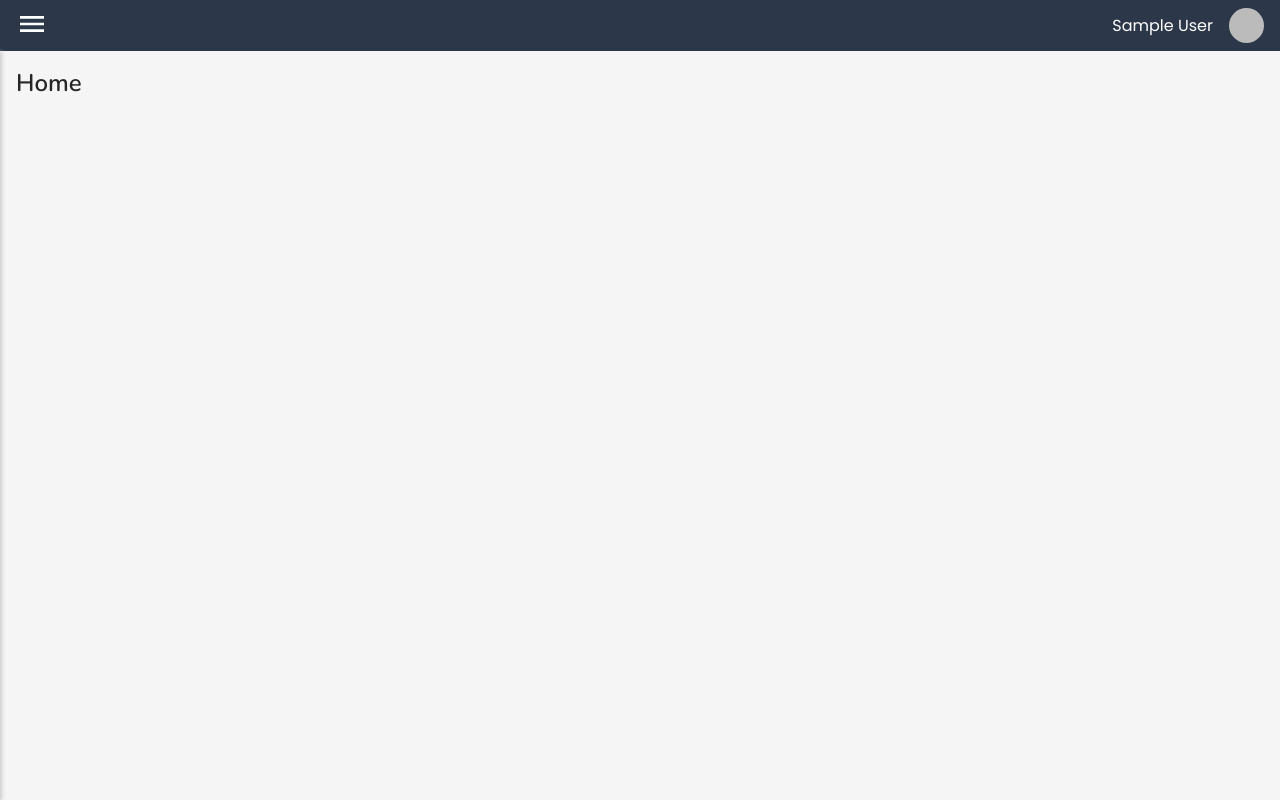
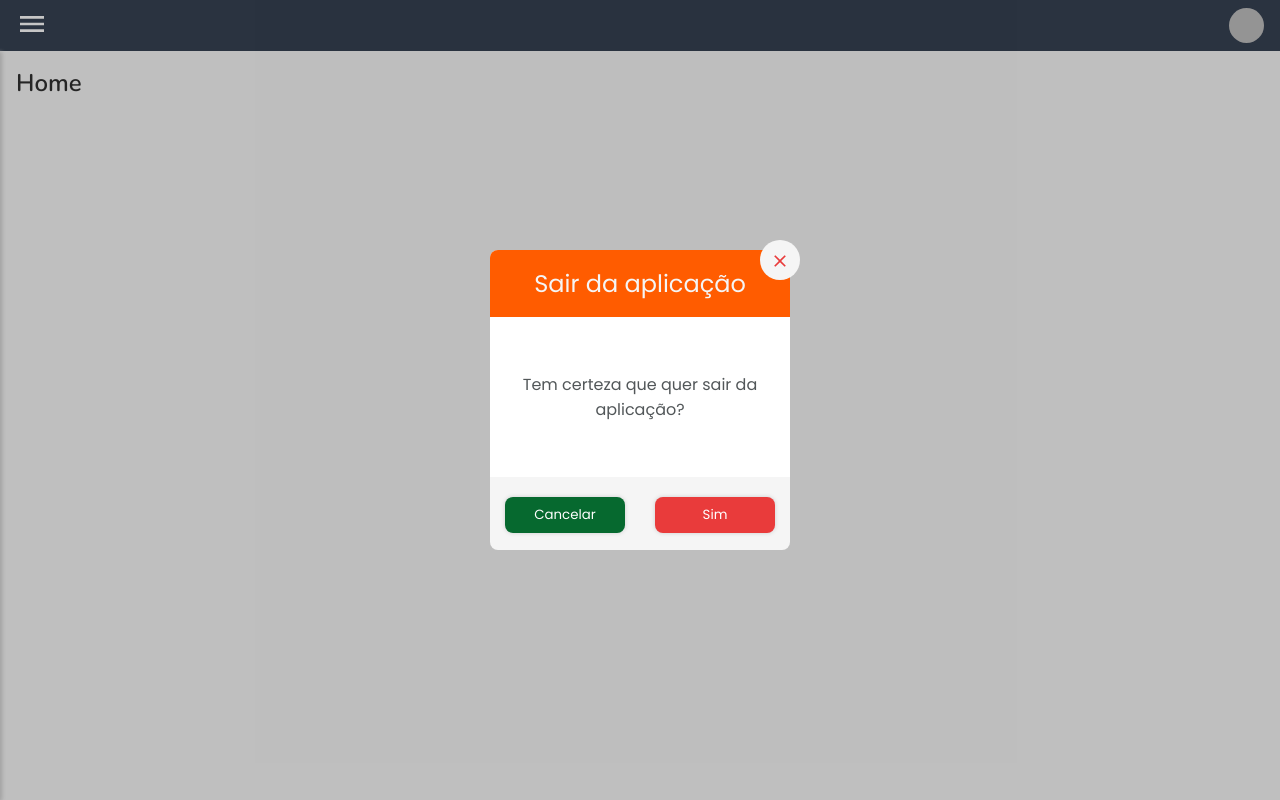
Before and after one commit to rodolfomariano/login-and-upload-on-firebase, a Next.js app: page /app/Home in a window 1280 px wide. Built offline with nearby package versions, Linux system fonts and the light colour scheme; no server answers; sample sign-in values are in the browser's storage.

Commit message:
Add animation on modal

```diff
--- a/src/components/ModalExit/index.tsx
+++ b/src/components/ModalExit/index.tsx
@@ -6,14 +6,22 @@ import { MdClose } from "react-icons/md"
 import { useModalExit } from '../../context/OpenModalExit'
 
 import styles from './styles.module.scss'
+import { useEffect, useState } from "react"
 
 export function ModalExit() {
   const { isModalOpen, setIsModalOpen } = useModalExit()
+  const [useAnimation, setUseAnimation] = useState(``)
 
   const router = useRouter()
 
   function handleCloseModal() {
     setIsModalOpen(false)
+
+    setTimeout(() => {
+      setUseAnimation(`${styles.hidden}`)
+    }, 700)
+    setUseAnimation(`${styles.hiddenZoomOut}`)
+
   }
 
   async function handleExit() {
@@ -22,8 +30,8 @@ export function ModalExit() {
   }
 
   return (
-    <div className={isModalOpen ? styles.container : `${styles.container} ${styles.hidden}`}>
-      <div className={styles.content}>
+    <div className={isModalOpen ? styles.container : `${styles.container} ${useAnimation}`}>
+      <div className={isModalOpen ? styles.content : `${styles.content} ${styles.hiddenZoomOut}`} >
         <header>
           Sair da aplicação
           <button onClick={handleCloseModal}>
--- a/src/components/ModalExit/styles.module.scss
+++ b/src/components/ModalExit/styles.module.scss
@@ -1,6 +1,7 @@
 .container {
   position: fixed;
   top: 0;
+  z-index: 190;
   width: 100%;
   height: 100vh;
 
@@ -16,11 +17,15 @@
     height: 300px;
     background-color: var(--backgroundColor);
     border-radius: .5rem;
+    animation: zoomIn 700ms cubic-bezier(0.68, -0.6, 0.32, 2);
+
+    &.hiddenZoomOut {
+      animation: zoomOut 700ms cubic-bezier(0.68, -0.6, 0.32, 2);
+    }
 
     button {
       cursor: pointer;
       transition: filter 300ms;
-
     }
 
     header {
@@ -118,5 +123,32 @@
 
 .hidden {
   display: none;
+  transition-delay: 700ms;
+}
 
+// .hiddenZoomOut {
+//   animation: zoomOut 700ms;
+
+// }
+
+@keyframes zoomIn {
+  from {
+    transform: scale(.5);
+    opacity: 0;
+  }
+  to {
+    transform: scale(1);
+    opacity: 1;
+  }
 }
+
+@keyframes zoomOut {
+  from {
+    transform: scale(1);
+    opacity: 1;
+  }
+  to {
+    transform: scale(.5);
+    opacity: 0;
+  }
+}
--- a/src/components/TopBar/index.tsx
+++ b/src/components/TopBar/index.tsx
@@ -5,10 +5,12 @@ import { useOpenNavBar } from '../../context/OpenNavBar'
 import styles from './styles.module.scss'
 
 import { MdMenu } from "react-icons/md"
+import { useState } from "react"
 
 
 export function TopBar() {
   const [session] = useSession()
+  const [openUserDetails, setOpenUserDetails] = useState(false)
 
   const { isOpenNavBar, setIsOpenNavBar } = useOpenNavBar()
 
@@ -23,10 +25,29 @@ export function TopBar() {
       </button>
 
       <div className={styles.userDetails}>
-        <span className={styles.userName}>{session?.user?.name}</span>
-        <img src={`${session && session.user?.image}`} alt='Imagem do usuario' />
+        {/* <span className={styles.userName}>{session?.user?.name}</span> */}
+        <img src={`${session && session.user?.image}`} alt='Imagem do usuario'
+          onClick={() => setOpenUserDetails(!openUserDetails)}
+        />
 
       </div>
+
+      {
+        openUserDetails && (
+
+          <div className={styles.userData}>
+            <h3>{session?.user?.name}</h3>
+            <span>{session?.user?.email}</span>
+
+          </div>
+        )
+      }
+      <div
+        className={openUserDetails === true ? styles.backgroundUserData : `${styles.backgroundUserData} ${styles.hidden}`}
+        onClick={() => setOpenUserDetails(!openUserDetails)}
+      />
+
+
     </div>
   )
 }
--- a/src/components/TopBar/styles.module.scss
+++ b/src/components/TopBar/styles.module.scss
@@ -1,4 +1,5 @@
 .container {
+  position: relative;
   width: 100%;
 
   background-color: var(--secondaryDark);
@@ -34,10 +35,62 @@
       width: 35px;
       height: 35px;
       border-radius: 50%;
+      cursor: pointer;
+      z-index: 180;
     }
-
-
 
   }
 
+  .userData {
+    position: absolute;
+    z-index: 180;
+    top: 55px;
+    right: 16px;
+    background-color: var(--body);
+    padding: 1rem;
+    border-radius: .5rem;
+    box-shadow: 0 0 2px #333;
+
+    display: flex;
+    flex-direction: column;
+    align-items: center;
+
+    h3 {
+      font-size: 1.2rem;
+    }
+
+    span {
+      font-size: .8rem;
+    }
+
+    &::after {
+      position: absolute;
+      top: -18px;
+      right: 5px;
+      content: '';
+      border: 10px solid;
+      background: transparent;
+      border-color: transparent;
+      border-bottom: 10px solid var(--body);
+      width: 0;
+      height: 0;
+    }
+
+  }
+
+  .backgroundUserData {
+    position: fixed;
+    top: 0;
+    left: 0;
+    z-index: 170;
+    width: 100%;
+    height: 100vh;
+    display: block;
+    background-color: #26262625;
+
+  }
+  .hidden {
+    display: none;
+  }
+
 }
```
